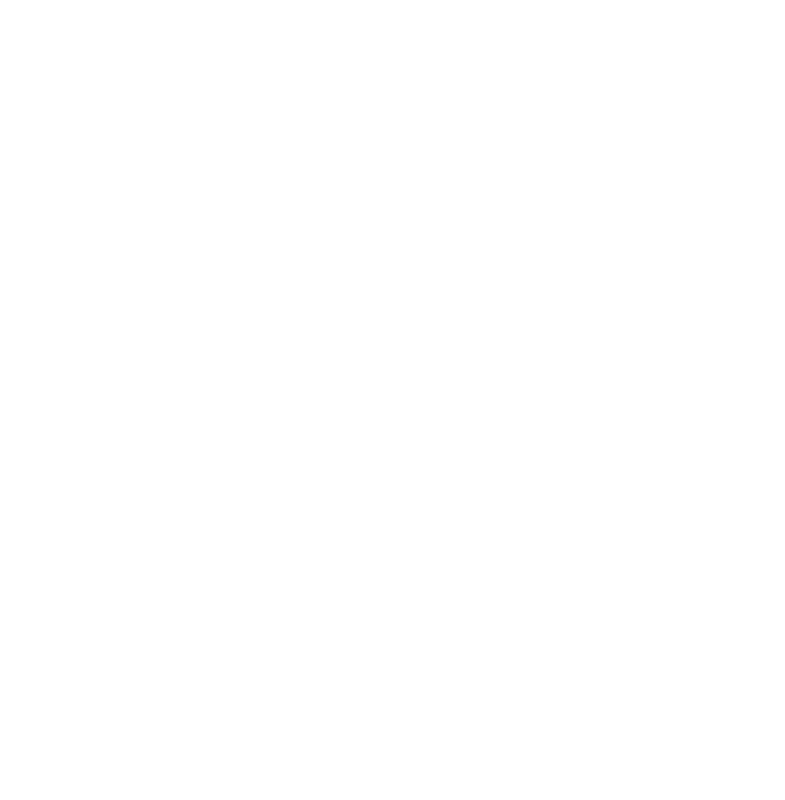
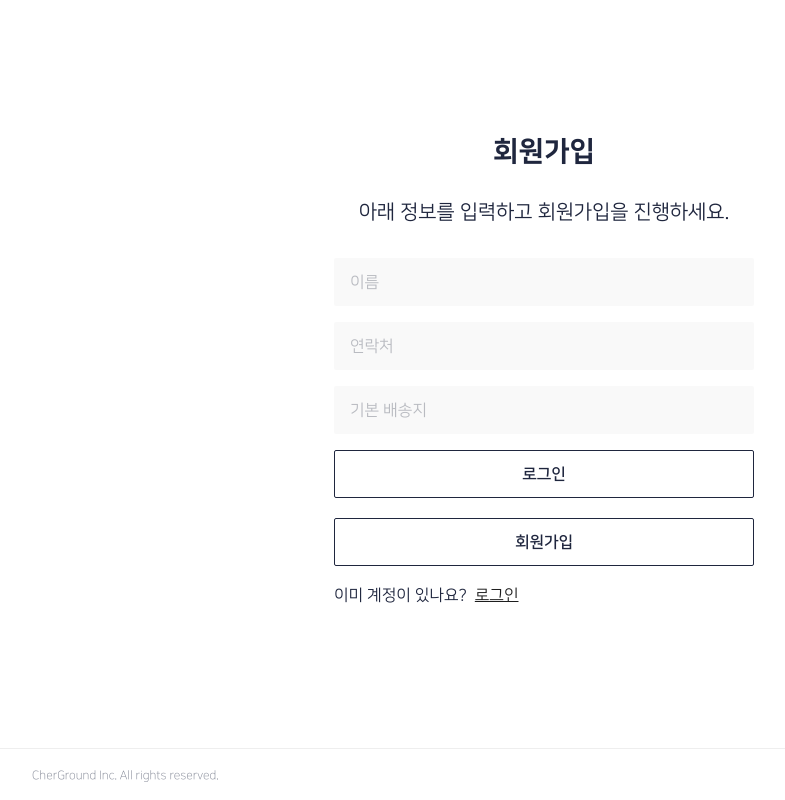
Before and after one commit to danbiicho/cherground-promo, a React app: page /signup in a window 1280 px wide. Shown: the whole page, without its empty margins (96-881 px from the left). Built offline with nearby package versions, Linux system fonts and the light colour scheme.

Commit message:
Create LoginView

```diff
--- a/src/app/view/App.tsx
+++ b/src/app/view/App.tsx
@@ -18,7 +18,7 @@
         <Route exact path="/test" component={InputBox} />
         <Route path="/button" exact component={Button} />
         <Route path="/buttontest" exact component={LogInView} />
-        <Route exact path="/test2" component={SignUpView} />
+        <Route exact path="/signup" component={SignUpView} />
       </Switch>
       {/* </Suspense> */}
     </BrowserRouter>
--- a/src/app/view/components/login-view/LogInView.tsx
+++ b/src/app/view/components/login-view/LogInView.tsx
@@ -1,6 +1,83 @@
 import React from "react";
 import styled from "styled-components";
+import { RouteComponentProps, withRouter } from "react-router-dom";
+import InputBox from "app/view/widgets/InputBox";
+import Button from "app/view/widgets/Button";
 
-const LogInView = () => {};
+const LogInView: React.FunctionComponent<RouteComponentProps> = (props) => {
+  const goSignUpView = () => {
+    props.history.push(`/signup`);
+  };
 
-export default LogInView;
+  return (
+    <LogInViewWrapper>
+      <LogInViewContainer>
+        <HeaderTxt>로그인</HeaderTxt>
+        <InputBox placeholderTxt={"아이디"} />
+        <InputBox placeholderTxt={"비밀번호"} />
+        <PasswordFind>비밀번호 찾기</PasswordFind>
+        <Button isEnable buttonName={"PRIMARY"} buttonText={"로그인"} />
+        <Button
+          isEnable
+          buttonName={"SECONDARY"}
+          buttonText={"회원가입"}
+          onClick={goSignUpView}
+        />
+      </LogInViewContainer>
+      <CopyrightBox>
+        <CompanyInfo>CherGround Inc. All rights reserved.</CompanyInfo>
+      </CopyrightBox>
+    </LogInViewWrapper>
+  );
+};
+
+const LogInViewWrapper = styled.div`
+  width: 100vw;
+  height: 100vh;
+  display: flex;
+  flex-direction: column;
+  justify-content: center;
+  align-items: center;
+`;
+
+const LogInViewContainer = styled.div`
+  width: 420px;
+  height: fit-content;
+  margin-top: 136px;
+`;
+
+const HeaderTxt = styled.p`
+  height: 31px;
+  font-family: NanumSquare;
+  font-size: 28px;
+  color: #1f263e;
+  text-align: center;
+  margin: 0 0 40px 0;
+`;
+
+const PasswordFind = styled.p`
+  margin: 12px 0 32px 0;
+  font-family: NanumSquare_acR;
+  font-size: 14px;
+  text-decoration: underline;
+  text-align: right;
+  color: #1f263e;
+`;
+
+const CopyrightBox = styled.div`
+  width: 100%;
+  height: 52px;
+  border-top: 1px solid #eeeeee;
+  background-color: #ffffff;
+  margin-top: auto;
+`;
+
+const CompanyInfo = styled.p`
+  font-family: NanumSquare;
+  font-weight: 300;
+  font-size: 12px;
+  color: #7a7f8e;
+  margin: 20px 0 19px 128px;
+`;
+
+export default withRouter(LogInView);
--- a/src/app/view/widgets/Button.tsx
+++ b/src/app/view/widgets/Button.tsx
@@ -2,48 +2,61 @@
 import styled from "styled-components";
 
 interface Buttonprops {
-  isAbled?: boolean;
-  buttonName: string;
+  isEnable: boolean;
+  buttonName: "PRIMARY" | "SECONDARY";
   buttonText: string;
+  onClick: () => void;
 }
 
 const Button: React.FunctionComponent<Buttonprops> = (props) => {
   return (
     // 버튼 하나로 하는 방법
-    <CTAButton isAbled={true} buttonName={props.buttonName}>
-      <ButtonText buttonName={props.buttonName}>{props.buttonText}</ButtonText>
+    <CTAButton
+      isEnable={true}
+      buttonName={props.buttonName}
+      onClick={props.onClick}
+    >
+      {props.buttonText}
     </CTAButton>
   );
 };
 
-const CTAButton = styled.button<{ isAbled: boolean; buttonName: string }>`
+const CTAButton = styled.button<{ isEnable: boolean; buttonName: string }>`
   width: 420px;
   height: 48px;
   border-radius: 2px;
   background-color: ${(props) =>
-    props.isAbled
-      ? props.buttonName === "primary"
+    props.isEnable
+      ? props.buttonName === "PRIMARY"
         ? "#1e1e1e"
         : "#ffffff"
       : "#dfdfdf"};
   display: flex;
-  text-align: center;
+  align-items: center;
   justify-content: center;
   border: ${(props) =>
-    props.buttonName === "primary" ? "0" : "1px solid #1f263e"};
+    props.isEnable
+      ? props.buttonName === "PRIMARY"
+        ? "0"
+        : "1px solid #1f263e"
+      : "0"};
+  /* props.buttonName === "PRIMARY" ? "0" : "1px solid #1f263e"}; */
   outline: 0;
   margin-bottom: 20px;
-`;
-
-const ButtonText = styled.p<{ buttonName: string }>`
   font-family: NanumSquare;
   font-size: 16px;
-  font-weight: 400;
+  font-weight: 600;
   font-stretch: normal;
   font-style: normal;
   line-height: normal;
   letter-spacing: normal;
-  color: ${(props) => (props.buttonName === "primary" ? "#ffffff" : "#1f263e")};
+  color: ${(props) =>
+    props.isEnable
+      ? props.buttonName === "PRIMARY"
+        ? "#ffffff"
+        : "#1f263e"
+      : "#ffffff"};
+  /* (props.buttonName === "PRIMARY" ? "#ffffff" : "#1f263e")}; */
 `;
 
 export default Button;
```
